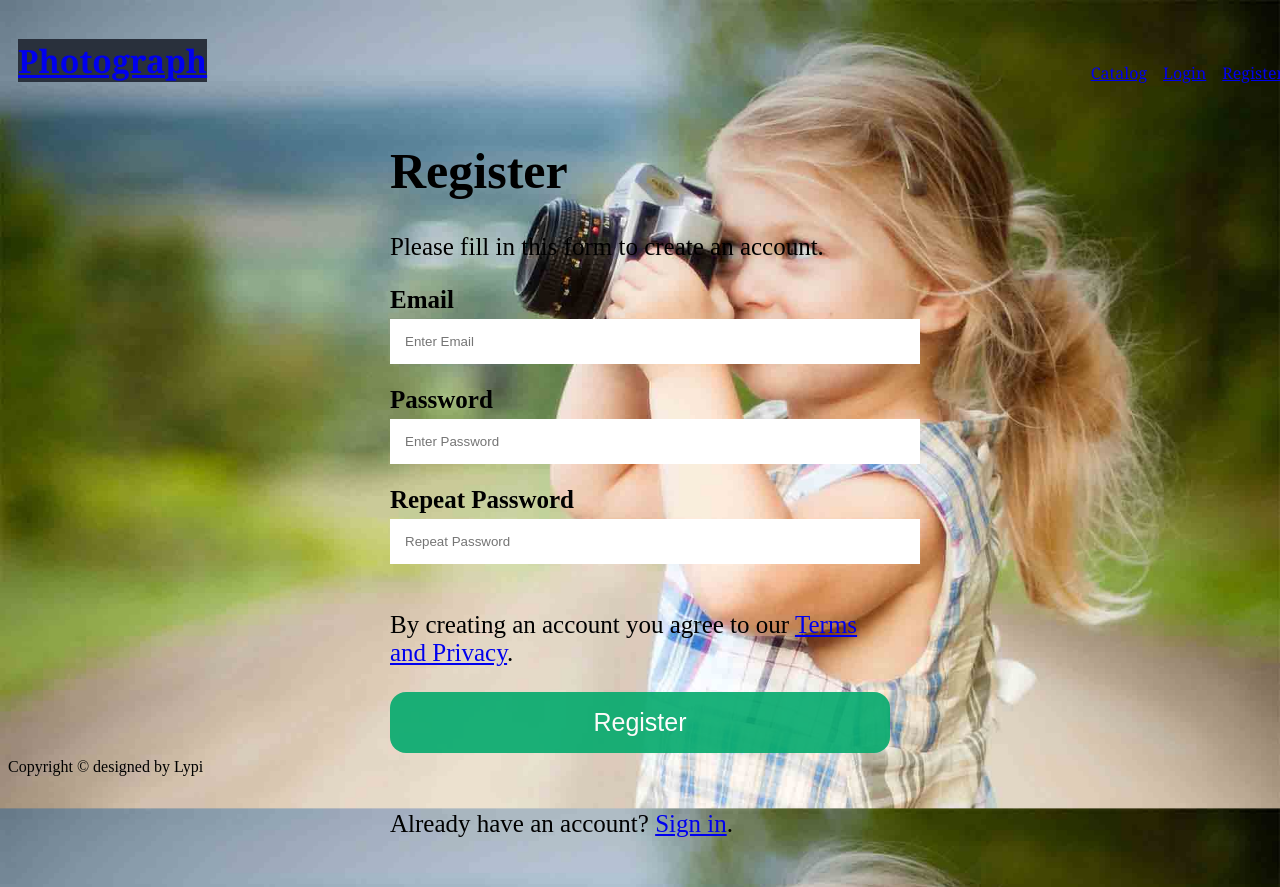
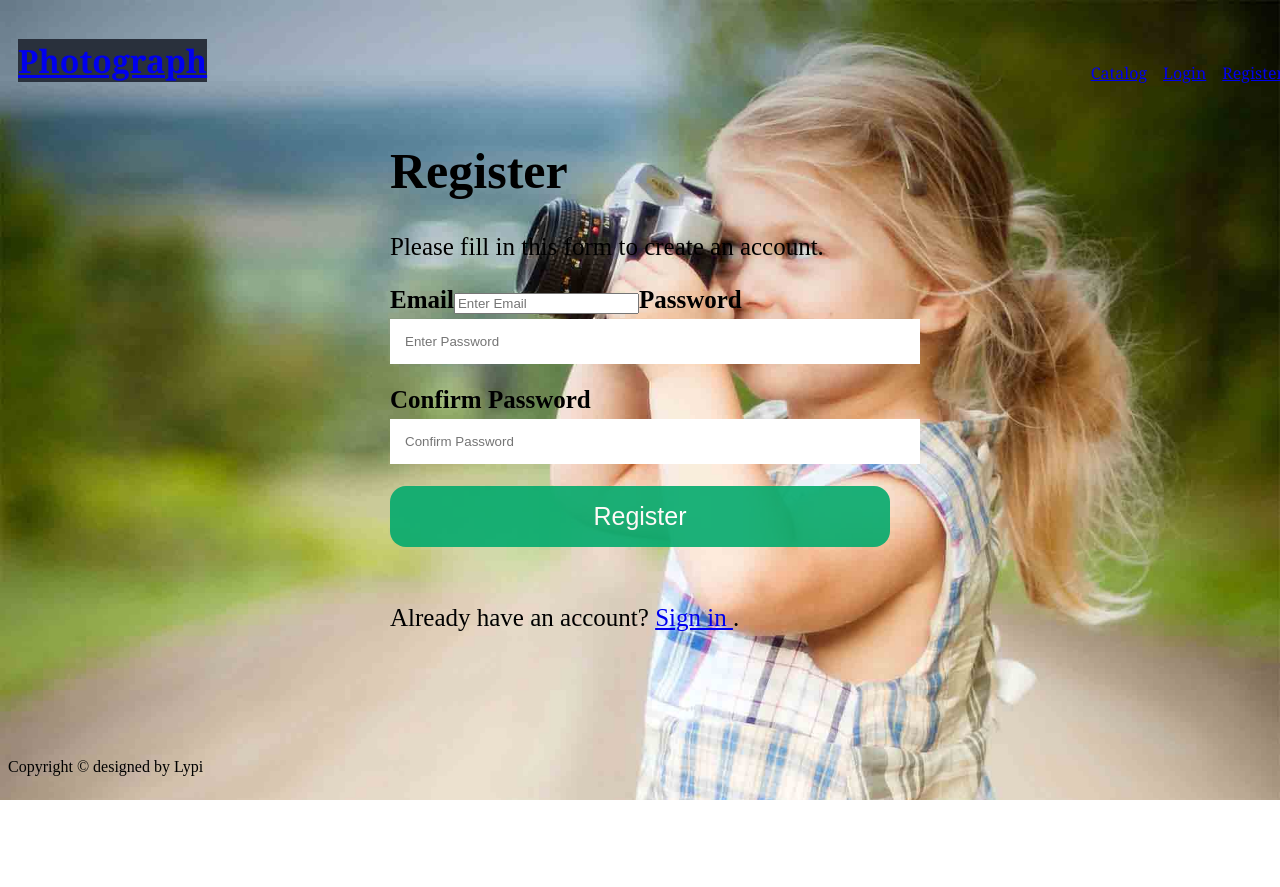
Before and after one commit to Lypi1003/Photograph, a React (Create React App) app in the folder client/: page /register in a window 1280 px wide. After the commit the page ends 800 px from the top, so only its background shows below. Built offline with nearby package versions, Linux system fonts and the light colour scheme.

Commit message:
user session persistance

```diff
--- a/client/src/App.js
+++ b/client/src/App.js
@@ -12,11 +12,12 @@ import { Logout } from "./components/Logout";
 import { Home } from './components/Home';
 import { NewPost } from './components/NewPost';
 import { DetailsCard } from './components/DetailsCard';
-import { useState } from 'react';
+
+import { useLocalStorage } from './hooks/useLocalStorage';
 
 
 function App() {
-	const [auth,setAuth] = useState({});
+	const [auth,setAuth] = useLocalStorage('auth',{});
 
 	const loginHandler =(authData) =>{
 		setAuth(authData);
--- a/client/src/components/Logout.js
+++ b/client/src/components/Logout.js
@@ -5,11 +5,12 @@ import { AuthContext } from "../contexts/AuthContext";
 import * as authService from '../services/authService';
 
 export const Logout =() =>{
-    const {user} = useContext(AuthContext);
+    const {user, logoutHandler} = useContext(AuthContext);
     const navigate = useNavigate();
     useEffect(()=>{
         authService.logout(user.accessToken)
         .then(()=>{
+            logoutHandler();
             navigate('/');
         })
         .catch(()=>{
--- a/client/src/components/Register.js
+++ b/client/src/components/Register.js
@@ -1,25 +1,56 @@
+import { useContext } from 'react';
+import { useNavigate, Link } from 'react-router-dom';
+
+import { AuthContext } from '../contexts/AuthContext';
+
+import * as authService from '../services/authService';
+
 export const Register = () => {
+    const { loginHandler } = useContext(AuthContext);
+    const navigate = useNavigate();
+
+    const onSubmit = (e) => {
+        e.preventDefault();
+        const formData = new FormData(e.target);
+
+        const email = formData.get('email');
+        const password = formData.get('password');
+        const confirmPassword = formData.get('confirm-password');
+
+        if (password !== confirmPassword) {
+            return;
+        }
+
+        authService.register(email, password)
+            .then(authData => {
+                loginHandler(authData);
+                navigate('/');
+            })
+            .catch(()=>{
+                navigate('/404')
+            })
+    }
     return (
         <div classsname="register-div">
 
-            <form >
+            <form onSubmit={onSubmit}>
                 <div class="container">
                     <h1>Register</h1>
                     <p>Please fill in this form to create an account.</p>
                     <label htmlFor="email"><b>Email</b></label>
-                    <input type="text" placeholder="Enter Email" name="email" id="email" required />
+                    <input type="email" placeholder="Enter Email" name="email" id="email" required />
 
-                    <label htmlFor="psw"><b>Password</b></label>
-                    <input type="password" placeholder="Enter Password" name="psw" id="psw" required />
+                    <label htmlFor="password"><b>Password</b></label>
+                    <input type="password" placeholder="Enter Password" name="password" id="password" required />
 
-                    <label htmlFor="psw-repeat"><b>Repeat Password</b></label>
-                    <input type="password" placeholder="Repeat Password" name="psw-repeat" id="psw-repeat" required />
-                    <p>By creating an account you agree to our <a href="/terms">Terms and Privacy</a>.</p>
-                    <button type="submit" class="btn">Register</button>
+                    <label htmlFor="confirm-password"><b>Confirm Password</b></label>
+                    <input type="password" placeholder="Confirm Password" name="confirm-password" id="confirm-password" required />
+
+                   <input type="submit" className="btn" value="Register" />
                 </div>
 
                 <div class="container signin">
-                    <p>Already have an account? <a href="/auth/login">Sign in</a>.</p>
+                    <p>Already have an account? <Link to="/login">Sign in </Link>.</p>
                 </div>
             </form>
         </div>
--- /dev/null
+++ b/client/src/hooks/useLocalStorage.js
@@ -0,0 +1,17 @@
+import { useState } from "react"
+
+export const useLocalStorage = (key,defaultValue) =>{
+    const [value, setValue] = useState(()=>{
+        const storedData = localStorage.getItem(key);
+        return storedData ? JSON.parse(storedData) : defaultValue;
+    });
+
+    const setLocalStarageValue = (newValue) =>{
+        localStorage.setItem(key, JSON.stringify(newValue));
+        setValue(newValue);
+    }
+    return[
+        value,
+        setLocalStarageValue
+    ];
+}
--- a/client/src/services/authService.js
+++ b/client/src/services/authService.js
@@ -6,12 +6,17 @@ export const login = (email, password) => post(`${baseUrl}/login`, { email, pass
 
 export const logout = async (accessToken) => {
     try {
-        await fetch(`${baseUrl}/logout`, {
+        const response = await fetch(`${baseUrl}/logout`, {
             headers: {
                 'X-Authorization': accessToken
             }
         });
+
+        return response;
     } catch (error) {
 
     }
 }
+
+export const register =(email,password)=>
+    post(`${baseUrl}/register`,{email,password});
```
